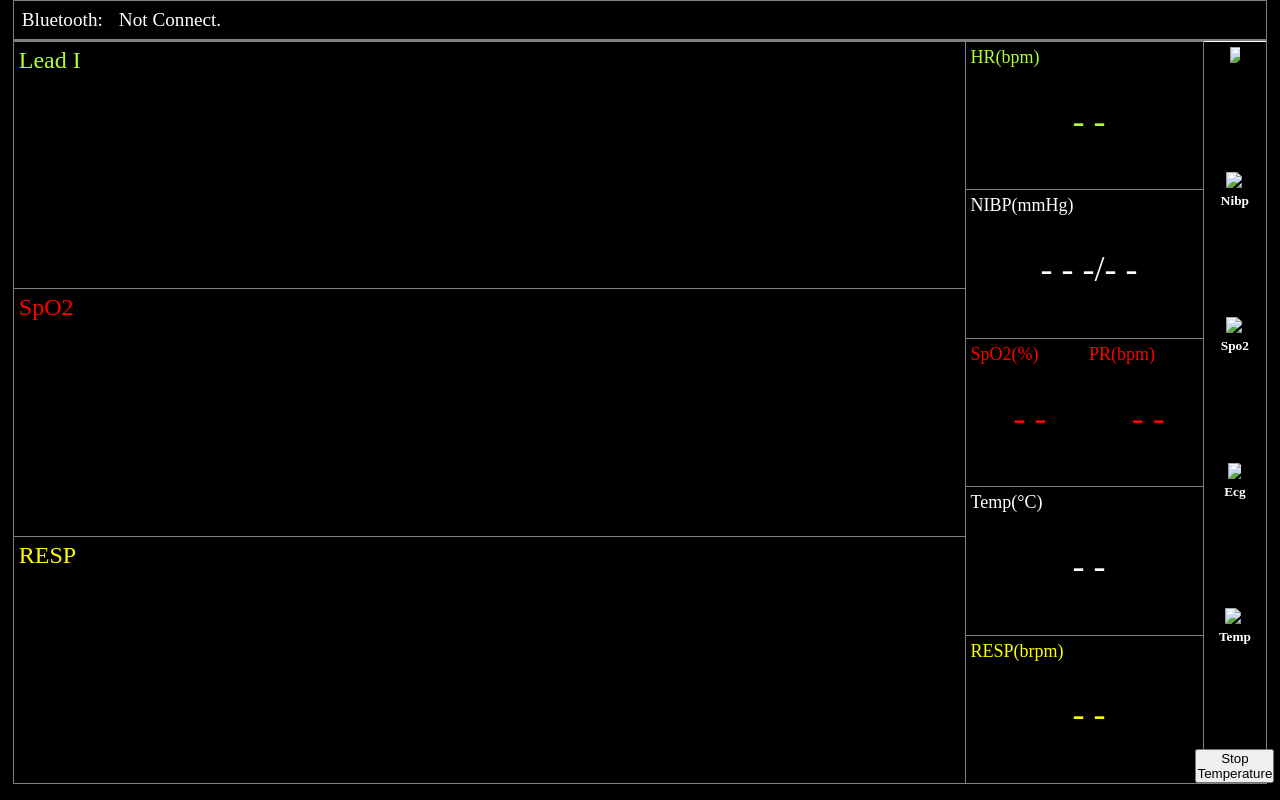
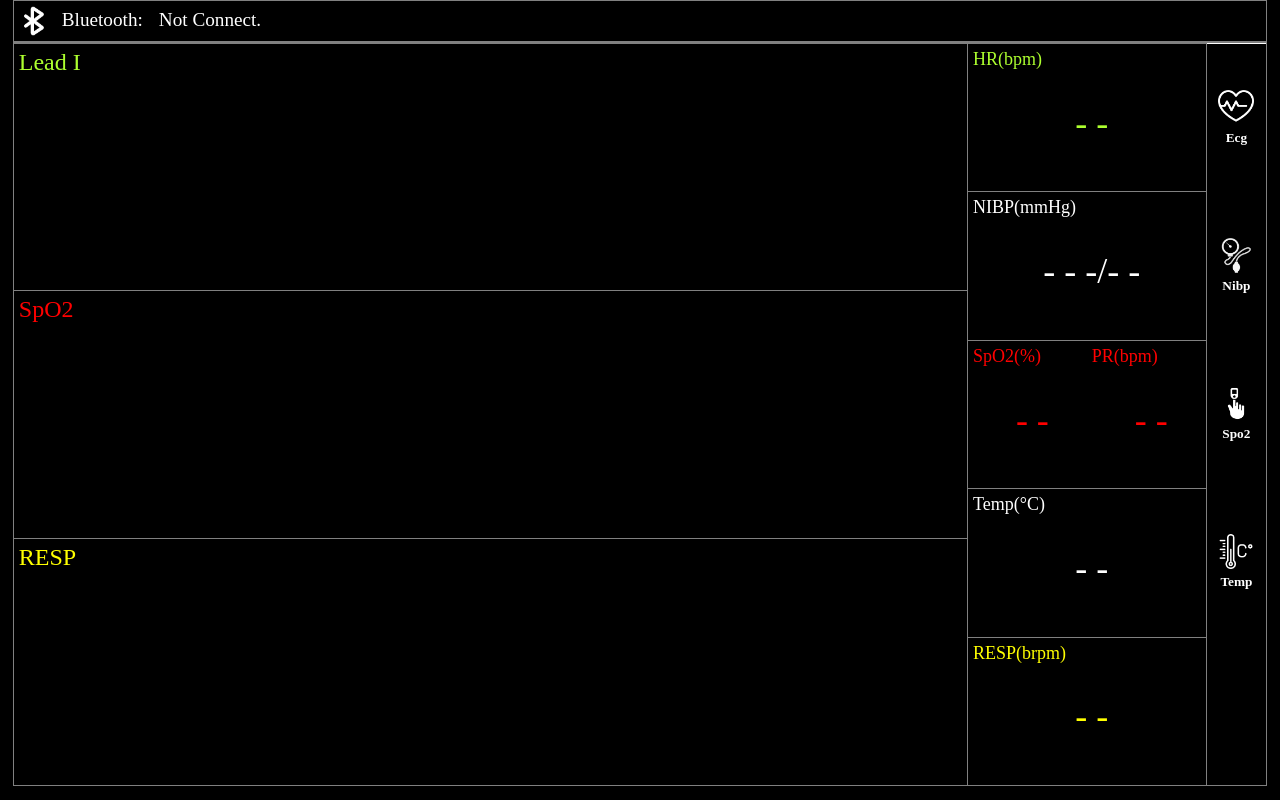
Before and after one commit to ematijasvic-conflu/berry-em, a plain HTML site: page public/index.html in a window 1280 px wide. Drawn offline with Linux system fonts and the light colour scheme.

Commit message:
centro botones + datos paciente

```diff
--- a/public/css/styles.css
+++ b/public/css/styles.css
@@ -23,12 +23,35 @@ body {
 
 .status-bar-container {
   width: 98%;
-  height: 5%;
+  /* height: 5%; */
 
   border: 1px solid grey;
 
   display: flex;
   flex-direction: row;
+}
+
+.bluetoothImage {
+  display: flex;
+  flex-direction: column;
+  align-items: center;
+  justify-content: center;
+  transition: opacity 0.3s ease;
+  cursor: pointer;
+}
+
+.bluetoothImage:active {
+  transform: translateY(1px);
+}
+
+.bluetoothImage:hover {
+  opacity: 0.8;
+  background-color: rgba(104, 107, 109, 0.169);
+}
+
+.bluetoothImage img {
+  height: 40px;
+  width: 40px;
 }
 
 .status-text {
@@ -111,7 +134,7 @@ body {
 .parameter-title {
   float: left;
   margin: 5px;
-
+  display: block;
   font-size: large;
 }
 
@@ -121,7 +144,6 @@ body {
   left: 50%;
   transform: translate(-50%, -50%);
   margin: 5px;
-
   font-size: 36px;
 }
 
@@ -141,28 +163,29 @@ body {
   display: flex;
   flex-direction: column;
   align-items: center;
-  justify-content: space-between;
+  justify-content: flex-start;
 }
 
 .item-settings-conainer {
   display: flex;
   flex-direction: column;
   align-items: center;
+  justify-content: center;
+  transition: opacity 0.3s ease;
+  cursor: pointer;
+}
+
+.item-settings-conainer:active {
+  transform: translateY(1px);
+}
+
+.item-settings-conainer:hover {
+  opacity: 0.8;
+  background-color: rgba(104, 107, 109, 0.169);
 }
 
 .setting-button {
-  cursor: pointer;
-  transition: opacity 0.3s ease;
   width: 60%;
-  margin-top: 5px;
-}
-
-.setting-button:active {
-  transform: translateY(1px);
-}
-
-.setting-button:hover {
-  opacity: 0.8;
 }
 
 .item-settings-conainer h5 {
--- a/public/index.html
+++ b/public/index.html
@@ -7,6 +7,9 @@
 
   <body>
     <div class="status-bar-container">
+      <div class="bluetoothImage" id="bluetoothImage">
+        <img class="setting-button" src="./images/bluetooth.png" />
+      </div>
       <div class="status-text">Bluetooth:</div>
       <div id="bluetooth-status" class="status-text">Not Connect.</div>
       <div id="patient" class="status-text"></div>
@@ -76,32 +79,25 @@
       </div>
 
       <div class="settings-container">
-        <div class="item-settings-conainer">
-          <img
-            id="bluetoothImage"
-            class="setting-button"
-            src="./public/images/bluetooth.png"
-          />
+        <div id="btnEcg" class="item-settings-conainer">
+          <img class="setting-button" src="./images/Ecg.png" />
+          <h5 class="text-Spo2">Ecg</h5>
         </div>
-        <div class="item-settings-conainer">
-          <img class="setting-button" src="./public/images/nibp.png" />
+        <div id="btnNibp" class="item-settings-conainer">
+          <img class="setting-button" src="./images/nibp.png" />
           <h5 class="text-Spo2">Nibp</h5>
         </div>
-        <div class="item-settings-conainer">
-          <img class="setting-button" src="./public/images/spO2.png" />
+        <div id="btnSpo2" class="item-settings-conainer">
+          <img class="setting-button" src="./images/spO2.png" />
           <h5 class="text-Spo2">Spo2</h5>
         </div>
-        <div class="item-settings-conainer">
-          <img class="setting-button" src="./public/images/Ecg.png" />
-          <h5 class="text-Spo2">Ecg</h5>
-        </div>
-        <div class="item-settings-conainer">
-          <img class="setting-button" src="./public/images/tmp.png" />
+        <div id="btnTemp" class="item-settings-conainer">
+          <img class="setting-button" src="./images/tmp.png" />
           <h5 class="text-Spo2">Temp</h5>
         </div>
-        <div class="item-settings-conainer">
+        <!-- <div class="item-settings-conainer">
           <button type="button" id="stop">Stop Temperature</button>
-        </div>
+        </div> -->
       </div>
     </div>
     <script src="../src/bm-waveform.js"></script>
--- a/src/index.js
+++ b/src/index.js
@@ -1,11 +1,32 @@
 document.addEventListener("DOMContentLoaded", () => {
+  window.addEventListener('resize', fitButtons);
+  fitButtons()
   fillPatientData();
-  const bluetoothImage = document.getElementById("bluetoothImage");
-
-  bluetoothImage.addEventListener("click", () => {
+  document.getElementById("bluetoothImage").addEventListener("click", () => {
     onBtnSearchClick();
   });
+
+  document.getElementById("btnEcg").addEventListener("click", () => {
+    onBtnEcgClick();
+  });
+
+  document.getElementById("btnNibp").addEventListener("click", () => {
+    onBtnNIBPClick();
+  });
+
+  document.getElementById("btnSpo2").addEventListener("click", () => {
+    onBtnSpo2Click();
+  });
+  document.getElementById("btnTemp").addEventListener("click", () => {
+    stopTemperature();
+  });
 });
+
+const fitButtons = () => {
+  let parametersBoxHeigth = document.querySelector(".parameter-box").offsetHeight
+  let btns = Array.from(document.getElementsByClassName("item-settings-conainer"))
+  btns.map(b => { b.style.height = `${parametersBoxHeigth}px` })
+}
 
 const fillPatientData = () => {
   const queryString = window.location.search;
@@ -17,31 +38,23 @@ const fillPatientData = () => {
 };
 
 const descryptData = (data) => {
+  //TODO : Trabajar con url encriptada
   let parts = data.split("-");
-  let dataPatient = `Paciente: ${parts[0]} ${parts[1]} - Edad: ${parts[3]} años - Fecha: ${parts[4]}`;
+  let name = `${parts[0]} ${parts[1]}`
+  let age = parts[2]
+  let date = parts[3]
+  let dataPatient = ''
+  if (name.length > 1) dataPatient += `Paciente: ${name}`
+  if (age > 0) dataPatient += ` - Edad: ${age} años`
+  if (date.length > 0) dataPatient += ` - Fecha: ${date}`
   return dataPatient;
 };
 
 const txBluetoothStatus = document.getElementById("bluetooth-status");
 
-const waveformECG = new BMWaveform(
-  document.getElementById("waveform-ecg"),
-  "red",
-  250,
-  1
-);
-const waveformSpO2 = new BMWaveform(
-  document.getElementById("waveform-spo2"),
-  "red",
-  100,
-  3
-);
-const waveformRESP = new BMWaveform(
-  document.getElementById("waveform-resp"),
-  "yellow",
-  250,
-  3
-);
+const waveformECG = new BMWaveform(document.getElementById("waveform-ecg"), "red", 250, 1);
+const waveformSpO2 = new BMWaveform(document.getElementById("waveform-spo2"), "red", 100, 3);
+const waveformRESP = new BMWaveform(document.getElementById("waveform-resp"), "yellow", 250, 3);
 
 const paramHeartRate = document.getElementById("parameter-heart-rate");
 const paramNIBP = document.getElementById("parameter-nibp");
```
